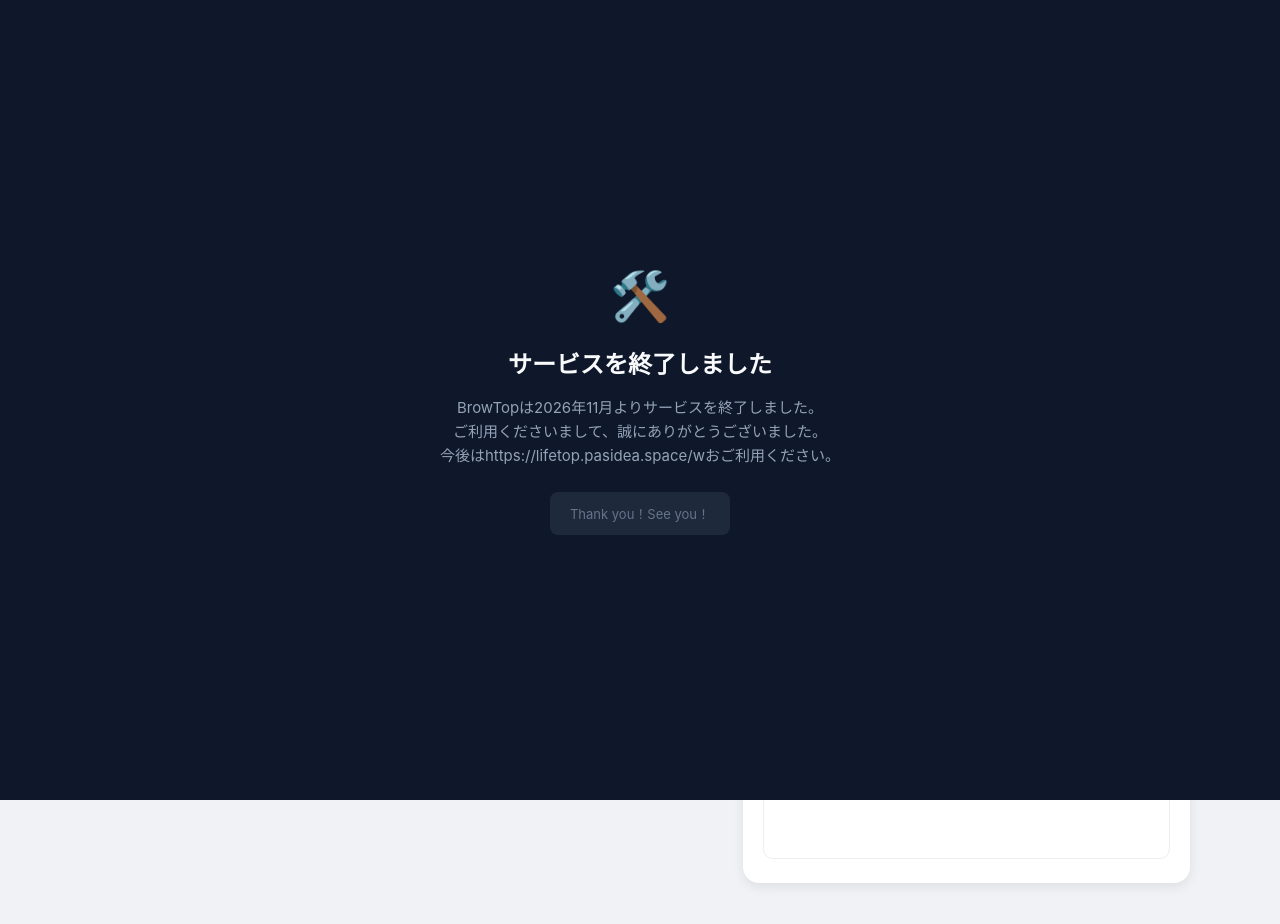
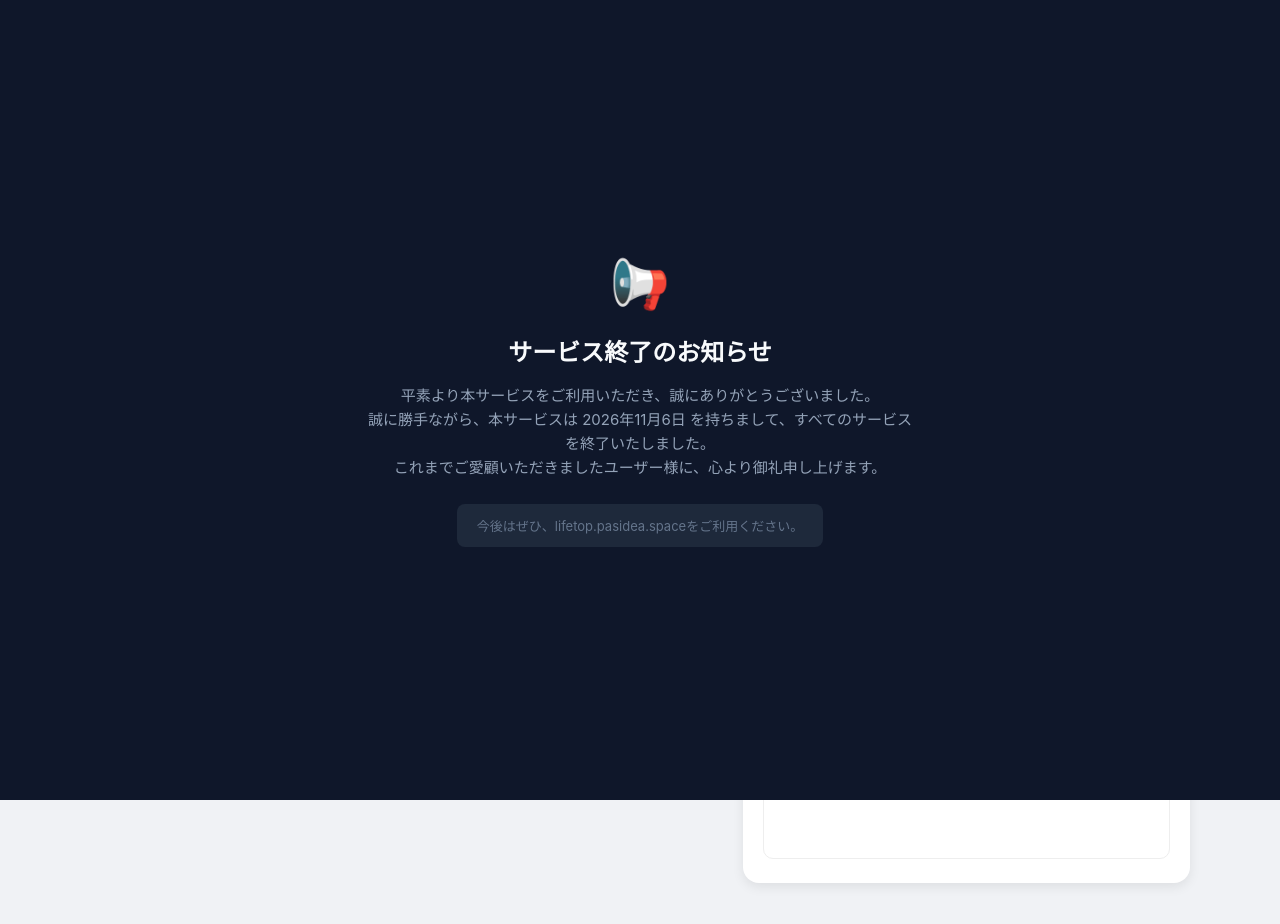
Before and after one commit to ARCHI5474/BrowTop, a plain HTML site: page index.html in a window 1280 px wide. Drawn offline with Linux system fonts and the light colour scheme; no server answers; a web font is replaced by a local one.

Commit message:
Change maintenance overlay to service ended overlay
Updated the maintenance overlay to a service ended overlay with new messaging.

```diff
--- a/index.html
+++ b/index.html
@@ -12,18 +12,18 @@
 
 <header>
 
-<!-- メンテナンス画面オーバーレイ -->
-<div id="maintenance-overlay" style="position: fixed; top: 0; left: 0; width: 100%; height: 100%; background-color: #0f172a; color: #f8fafc; z-index: 999999; display: flex; flex-direction: column; justify-content: center; align-items: center; font-family: -apple-system, BlinkMacSystemFont, 'Segoe UI', Roboto, sans-serif; text-align: center; padding: 20px; box-sizing: border-box;">
-  <div style="max-width: 500px;">
-    <div style="font-size: 48px; margin-bottom: 20px;">🛠️</div>
-    <h1 style="font-size: 24px; font-weight: bold; margin: 0 0 16px 0;">サービスを終了しました</h1>
+<!-- サービス終了画面オーバーレイ -->
+<div id="service-ended-overlay" style="position: fixed; top: 0; left: 0; width: 100%; height: 100%; background-color: #0f172a; color: #f8fafc; z-index: 999999; display: flex; flex-direction: column; justify-content: center; align-items: center; font-family: -apple-system, BlinkMacSystemFont, 'Segoe UI', Roboto, sans-serif; text-align: center; padding: 20px; box-sizing: border-box;">
+  <div style="max-width: 550px;">
+    <div style="font-size: 48px; margin-bottom: 20px;">📢</div>
+    <h1 style="font-size: 24px; font-weight: bold; margin: 0 0 16px 0;">サービス終了のお知らせ</h1>
     <p style="font-size: 15px; color: #94a3b8; line-height: 1.6; margin: 0 0 24px 0;">
-      BrowTopは2026年11月よりサービスを終了しました。<br>
-      ご利用くださいまして、誠にありがとうございました。<br>
-      今後はhttps://lifetop.pasidea.space/wおご利用ください。
+      平素より本サービスをご利用いただき、誠にありがとうございました。<br>
+      誠に勝手ながら、本サービスは 2026年11月6日 を持ちまして、すべてのサービスを終了いたしました。<br>
+      これまでご愛顧いただきましたユーザー様に、心より御礼申し上げます。
     </p>
     <div style="font-size: 13px; color: #64748b; background: #1e293b; padding: 12px 20px; border-radius: 8px; display: inline-block;">
-      Thank you！See you！
+      今後はぜひ、lifetop.pasidea.spaceをご利用ください。
     </div>
   </div>
 </div>
```
